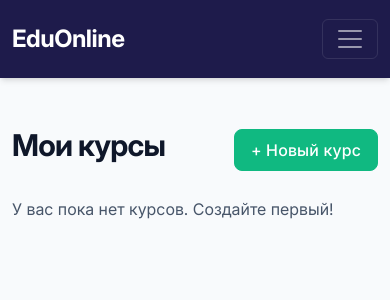
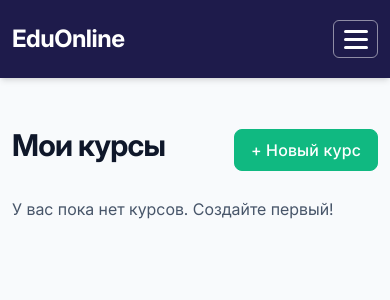
Before and after one commit to Art34222/FlaskLmsProject, a Flask app: page /courses/ in a window 390 px wide. Shown: the top 300 px of the page. Run offline with Flask 3, Linux system fonts and the light colour scheme; the visitor is signed in with stand-in values (Sample User, id 1); data that the repository does not hold is empty; some libraries are stand-ins or nearby versions.

```diff
--- a/app.py
+++ b/app.py
@@ -1,7 +1,6 @@
 import os
 
 from flask import Flask
-from waitress import serve
 from flask_wtf.csrf import CSRFProtect
 from config import Config
 from database.db import init_db, close_db
@@ -59,15 +58,3 @@ def create_app():
 
 
     return app
-
-
-if __name__ == "__main__":
-    application = create_app()
-    serve(
-        application,
-        host="127.0.0.1",
-        port=5000,
-        trusted_proxy="127.0.0.1",
-        trusted_proxy_headers="x-forwarded-for x-forwarded-proto x-forwarded-host",
-        url_scheme="https",
-    )
--- a/static/css/main.css
+++ b/static/css/main.css
@@ -36,7 +36,51 @@ a {
 }
 a:hover {
     color: var(--primary-hover);
-    text-decoration: underline;
+    text-decoration: none;
+}
+
+/* Animated Navbar Toggler */
+.navbar-toggler {
+    padding: 10px 10px;
+    border: 1px solid rgba(255, 255, 255, 0.5) !important; /* Красивая окантовка */
+    display: flex;
+    flex-direction: column;
+    justify-content: center;
+    align-items: center;
+    gap: 5px; /* Расстояние между палочками */
+    width: 45px;
+    height: 38px;
+    position: relative;
+    transition: all .3s ease-in-out;
+}
+
+.navbar-toggler .toggler-icon {
+    display: block;
+    height: 3px; /* Делаем палочки жирнее */
+    width: 24px;
+    background: #ffffff;
+    border-radius: 2px;
+    transition: all .25s ease-in-out;
+    position: absolute;
+}
+
+/* Позиционирование палочек в обычном состоянии */
+.navbar-toggler .top-bar { transform: translateY(-8px); }
+.navbar-toggler .middle-bar { opacity: 1; transform: translateX(0); }
+.navbar-toggler .bottom-bar { transform: translateY(8px); }
+
+/* Анимация в состояние "X" */
+.navbar-toggler:not(.collapsed) .top-bar {
+    transform: translateY(0) rotate(45deg);
+}
+
+.navbar-toggler:not(.collapsed) .middle-bar {
+    opacity: 0;
+    transform: translateX(-10px);
+}
+
+.navbar-toggler:not(.collapsed) .bottom-bar {
+    transform: translateY(0) rotate(-45deg);
 }
 
 /* Navbar */
--- a/templates/base.html
+++ b/templates/base.html
@@ -19,9 +19,11 @@
         <a class="navbar-brand" href="/">EduOnline</a>
 
         {% if session.get('user_id') %}
-        <button class="navbar-toggler" type="button" data-bs-toggle="collapse"
-                data-bs-target="#nav">
-            <span class="navbar-toggler-icon"></span>
+        <button class="navbar-toggler collapsed d-flex d-lg-none flex-column justify-content-around" type="button" data-bs-toggle="collapse"
+                data-bs-target="#nav" aria-controls="nav" aria-expanded="false" aria-label="Toggle navigation">
+            <span class="toggler-icon top-bar"></span>
+            <span class="toggler-icon middle-bar"></span>
+            <span class="toggler-icon bottom-bar"></span>
         </button>
         <div class="collapse navbar-collapse" id="nav">
             <ul class="navbar-nav me-auto mb-2 mb-lg-0 gap-1">
--- a/templates/courses/detail.html
+++ b/templates/courses/detail.html
@@ -2,7 +2,7 @@
 {% block title %}{{ course.title }} — EduOnline{% endblock %}
 {% block content %}
 <div class="d-flex justify-content-between align-items-center mb-3">
-    <h2>{{ course.title }}</h2>
+    <h2 class="text-break-word">{{ course.title }}</h2>
     <a href="{{ url_for('courses.course_list') }}" class="btn btn-outline-secondary btn-sm">← Назад</a>
 </div>
 
--- a/templates/courses/list.html
+++ b/templates/courses/list.html
@@ -14,7 +14,7 @@
     <div class="col-md-4 mb-3">
         <div class="card h-100">
             <div class="card-body">
-                <h5 class="card-title">{{ c.title }}</h5>
+                <h5 class="card-title text-break-word">{{ c.title }}</h5>
                 <p class="card-text text-muted text-truncate-multiline">{{ c.description or 'Без описания' }}</p>
             </div>            <div class="card-footer">
                 <a href="{{ url_for('courses.course_detail', course_id=c.id) }}"
@@ -43,7 +43,7 @@
     <div class="col-md-4 mb-3">
         <div class="card h-100">
             <div class="card-body">
-                <h5 class="card-title">{{ c.title }}</h5>
+                <h5 class="card-title text-break-word">{{ c.title }}</h5>
                 <p class="card-text text-muted text-truncate-multiline">{{ c.description or 'Без описания' }}</p>
             </div>            <div class="card-footer">
                 <form method="POST" action="{{ url_for('courses.enroll', course_id=c.id) }}" class="d-inline">
```
Also changed, not shown: 1 other file.
